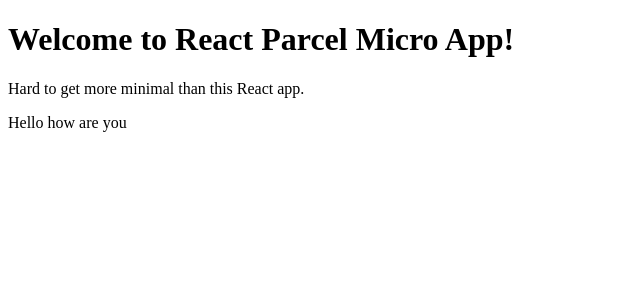
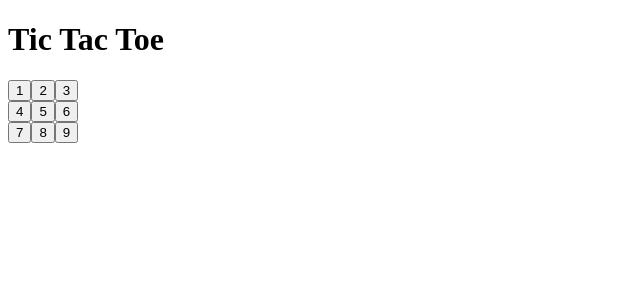
Before and after one commit to Ishan2110/Tic-tac-toe, a React (Vite) app: page / in a window 1280 px wide. Shown: the top 300 px of the page, without its empty margins (0-640 px from the left). Built offline with nearby package versions, Linux system fonts and the light colour scheme; the HTML template or start-up script is replaced by a standard one.

Commit message:
created board and square components

```diff
--- a/src/App.jsx
+++ b/src/App.jsx
@@ -1,9 +1,13 @@
 import React from 'react';
+import Board from './components/Board';
 
-export default () => (
-  <>
-    <h1> Welcome to React Parcel Micro App! </h1>{' '}
-    <p> Hard to get more minimal than this React app. </p>{' '}
-    <p>Hello how are you</p>
-  </>
-);
+const App = () => {
+  return (
+    <div>
+      <h1> Tic Tac Toe </h1>
+      <Board />
+    </div>
+  );
+};
+
+export default App;
--- /dev/null
+++ b/src/components/Board.jsx
@@ -0,0 +1,27 @@
+import React from 'react';
+import Square from './Square';
+
+const Board = () => {
+  return (
+    <div>
+      <div>
+        {/* <Square value="ishan" /> */}
+        <Square value={1} />
+        <Square value={2} />
+        <Square value={3} />
+      </div>
+      <div>
+        <Square value={4} />
+        <Square value={5} />
+        <Square value={6} />
+      </div>
+      <div>
+        <Square value={7} />
+        <Square value={8} />
+        <Square value={9} />
+      </div>
+    </div>
+  );
+};
+
+export default Board;
--- /dev/null
+++ b/src/components/Square.jsx
@@ -0,0 +1,13 @@
+import React from 'react';
+
+const Square = props => {
+  const { value } = props;
+  console.log(value);
+  return (
+    <>
+      <button type="button">{value}</button>
+    </>
+  );
+};
+
+export default Square;
```
